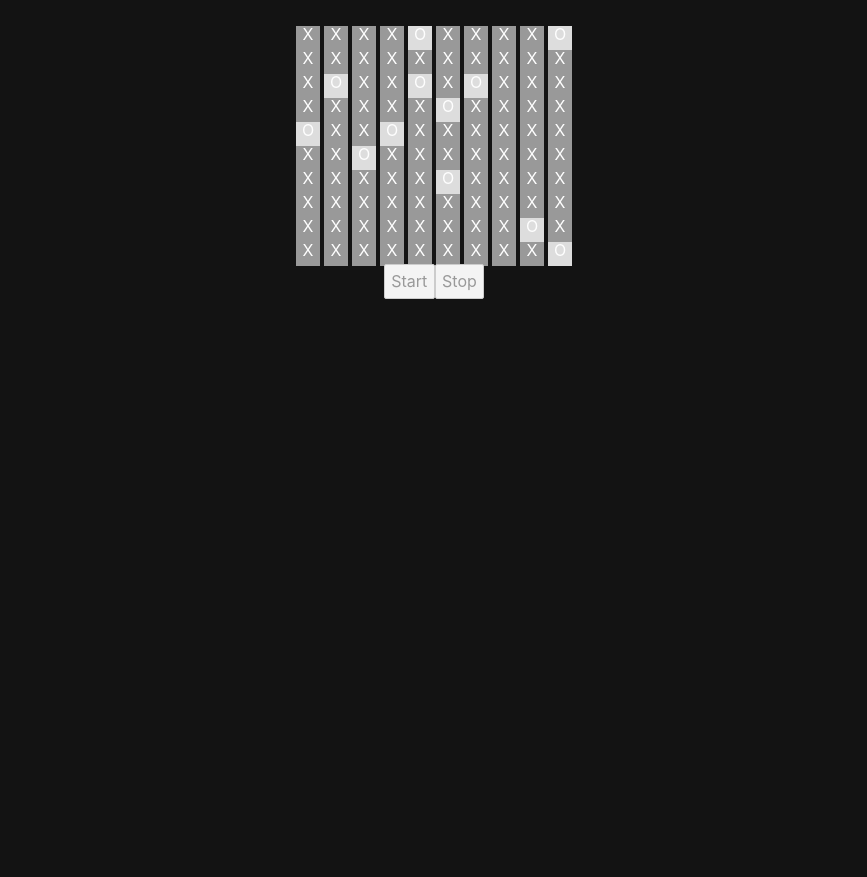
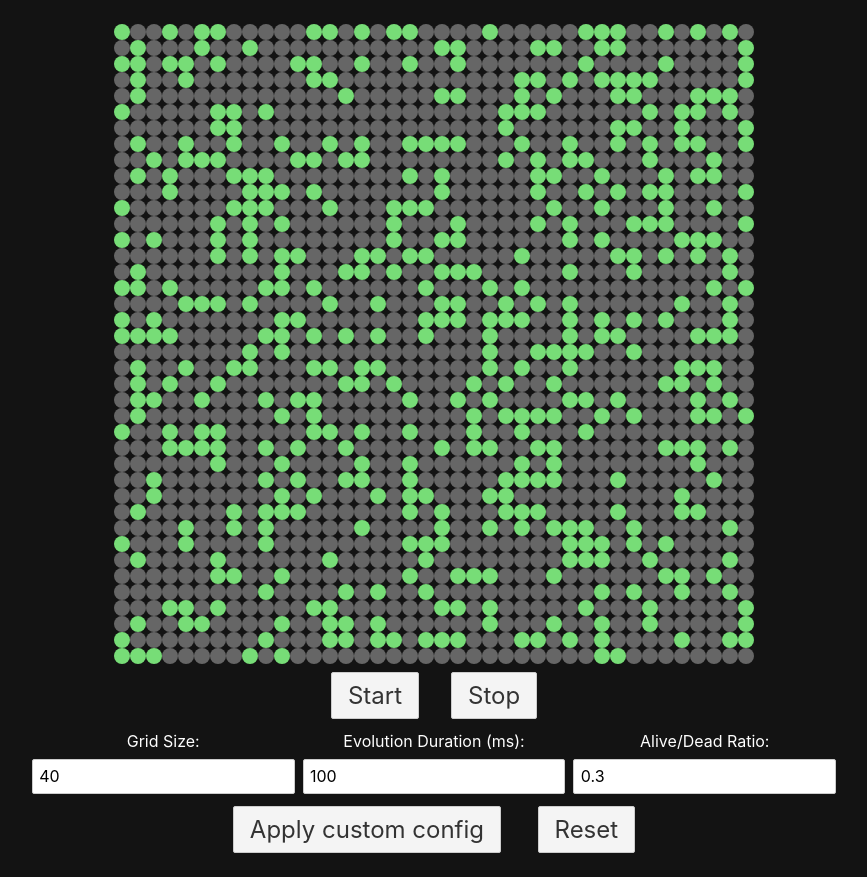
Before and after one commit to sinsys/conway-game-of-life, a Svelte app: page / in a window 1280 px wide. Shown: the whole page, without its empty margins (206-1073 px from the left). Before the commit the page ends 800 px from the top, so only its background shows below. Built offline with nearby package versions, Linux system fonts and the light colour scheme.

Commit message:
feat: final application

```diff
--- a/src/App.svelte
+++ b/src/App.svelte
@@ -1,3 +1,4 @@
+<!-- Root level entry point for Conway's Game of Life -->
 <script lang="ts">
 	import Conway from './Conway.svelte'
 </script>
--- a/src/Cell.svelte
+++ b/src/Cell.svelte
@@ -1,40 +1,37 @@
+<!-- Single Cell in Landscape -->
 <script lang="ts">
-  import type { Cell, Landscape } from './interfaces'
-  import { landscape, toggleCell, setNextLandscapeStep, assertNextCellStep } from './stores'
+  import type { Cell } from './interfaces'
+  import { toggleCell } from './stores'
   export let cell: Cell
-  let landscapeState: Landscape
-  landscape.subscribe(value => landscapeState = value)
 </script>
 
 <span
   class="cell
     {cell.alive ? 'alive' : 'dead'}"
-  on:click={ (_event) => {
-    toggleCell(cell)
-    setNextLandscapeStep()
-  } }
->
-  {cell.alive ? 'O' : 'X' }
-</span>
+  on:click={ (_event) => toggleCell(cell) }
+></span>
 
 <style>
   .cell {
-    width: 1.5rem;
-    height: 1.5rem;
+    width: 1rem;
+    height: 1rem;
     background: #CCC;
     display: inline-block;
-    margin: -0.125rem 0.125rem;
     font-size: 1rem;
     line-height: 1rem;
     color: #FEFEFE;
     cursor: pointer;
-    user-select: none; /* Non-prefixed version, currently
-                          supported by Chrome, Edge, Opera and Firefox */
+    user-select: none;
+    border-radius: 1rem;
+    transition: background 0.2s ease-in-out;
   }
   .alive {
-    background: #DDD;
+    background: #77DD77;
   }
   .dead {
-    background: #999;
+    background: #666;
+  }
+  .cell:hover {
+    background: #CCC;
   }
 </style>
--- a/src/Conway.svelte
+++ b/src/Conway.svelte
@@ -1,26 +1,66 @@
+<!-- Landscape of Conway's Game of Life - Core functionality lives here -->
 <script lang="ts">
-  /* TODO
-  [X] Generate programmatic grid (Landscape)
-  [X] User input (setup initial Landscape)
-  [X] Toggle cell (boolean) on Landscape
+  import { onDestroy } from 'svelte'
+  import type { Landscape, ConwayConfig } from './interfaces'
+  import {
+    landscape,
+    conwayConfig,
+    setNextLandscapeStep,
+    createLandscape
+  } from './stores'
+  import Cell from './Cell.svelte'
 
-  [X] Assert surrounding cells
-  [ ] Assert grid and layout next step
+  // Core statefulness of app
+  let state: Landscape
+  let propagate: NodeJS.Timer
+  let config: ConwayConfig
 
-  [ ] Begin/end sequence (pause/play)
-  [ ] Step function (advance one calculation) ... Use generator
-  [ ] Canvas/DOM (Draw) // Deprioritizing
-  */
-  import type { Landscape } from './interfaces'
-  import { landscape } from './stores'
-  import Cell from './Cell.svelte'
-  let state: Landscape
-  landscape.subscribe(value => state = value)
+  // Subscriptions
+  landscape.subscribe(ls => state = ls)
+  conwayConfig.subscribe(cfg => config = cfg)
+
+  // Set default input to override default config
+  let gridSize: number = config.gridSize
+  let evolutionDuration: number = config.evolutionDuration
+  let aliveRatio: number = config.aliveRatio
+
+  // Start evolution
+  const startPropagation = () => {
+    propagate = setInterval(() => {
+      setNextLandscapeStep()
+    }, config.evolutionDuration)
+  }
+
+  // Stop evolution
+  const stopPropagation = () => clearInterval(propagate)
+
+  // Reset board / Randomize
+  const randomize = () => {
+    clearInterval(propagate)
+    landscape.update(ls => createLandscape(config))
+  }
+
+  // Applies custom configuration
+  const applyConfig = () => {
+    conwayConfig.update(cfg => {
+      cfg = {
+        gridSize,
+        evolutionDuration,
+        aliveRatio
+      }
+      return cfg
+    })
+  }
+
+  // Cleanup on component destruction
+  onDestroy(() => clearInterval(propagate))
 </script>
 
 <!-- Root level element containing any rendering for Conway -->
 <div id="wrapper">
-  <div id="board">
+
+  <!-- Landscape plane -->
+  <div id="landscape">
     {#each state as row}
       <div class="row">
         {#each row as cell}
@@ -29,10 +69,44 @@
       </div>
     {/each}
   </div>
+
+  <!-- Controls -->
   <div id="controls">
-    <button disabled>Start</button>
-    <button disabled>Stop</button>
+    <button on:click={startPropagation}>
+      Start
+    </button>
+    <button on:click={stopPropagation}>
+      Stop
+    </button>
   </div>
+
+  <!-- Config -->
+  <div id="config">
+    <div>
+      <label for="gridSize">
+        Grid Size:
+      </label>
+      <input type="number" id="gridSize" bind:value={gridSize}>
+    </div>
+    <div>
+      <label for="evolutionDuration">
+        Evolution Duration (ms):
+      </label>
+      <input type="number" id="evolutionDuration" bind:value={evolutionDuration}>
+    </div>
+    <div>
+      <label for="aliveRatio">
+        Alive/Dead Ratio:
+      </label>
+      <input type="number" id="aliveRatio" bind:value={aliveRatio}>
+    </div>
+  </div>
+  <button on:click={applyConfig}>
+    Apply custom config
+  </button>
+  <button on:click={randomize}>
+    Reset
+  </button>
 </div>
 
 <style>
@@ -43,5 +117,22 @@
   .row {
     margin: 0;
     padding: 0;
+    line-height: 0.75rem;
+  }
+  button {
+    margin: 0.5rem 1rem;
+    padding: 0.5rem 1rem;
+    font-size: 1.5rem;
+  }
+  #config {
+    display: flex;
+    justify-content: center;
+  }
+  label {
+    margin: 0.25rem 1rem;
+    color: #FEFEFE;
+  }
+  input {
+    margin: 0.25rem;
   }
 </style>
--- a/src/main.ts
+++ b/src/main.ts
@@ -1,3 +1,4 @@
+/* Entry point for application to inject js */
 import App from './App.svelte';
 
 const app = new App({
--- a/src/stores.ts
+++ b/src/stores.ts
@@ -1,18 +1,27 @@
+/**
+ * This is our core stateful logic.
+ * You will see reducers and other high-level data here
+ */
 import { writable } from 'svelte/store'
-import type { Cell, Row, Landscape, CellSwitchMap } from './interfaces'
+import type { Cell, Row, Landscape, ConwayConfig } from './interfaces'
 
-export const cells = 10
+// Initial values for core config
+const baseConfig = {
+  gridSize: 40,
+  evolutionDuration: 100,
+  aliveRatio: 0.3
+}
 
 /**
  * This generates a Landscape
- * @param cells - Number of cells in a Row or Column
+ * @param config - Configuration for Conway's Landscape
  */
-export const createLandscape = (cells: number): Landscape => {
-  const row = Array(cells).fill(false)
-  const landscape = Array(cells).fill(row)
+export const createLandscape = (config: ConwayConfig): Landscape => {
+  const row = Array(config.gridSize).fill(false)
+  const landscape = Array(config.gridSize).fill(row)
   const randomizedLandscape: Landscape = landscape.map((row: Row, rowNum: number) =>
     row.map((_cell: Cell, columnNum: number) => ({
-      alive: Math.random() > 0.85,
+      alive: Math.random() < 0.3,
       columnNum: columnNum,
       rowNum: rowNum
     })
@@ -21,12 +30,22 @@ export const createLandscape = (cells: number): Landscape => {
   return randomizedLandscape
 }
 
+/* This initializes the store from the generated Landscape */
+export const landscape = writable(createLandscape(baseConfig))
+
+/* This initializes the configuration from the default */
+export const conwayConfig = writable(baseConfig)
+
 /**
- * This initializes the store from the generated Landscape
+ * Applies a configuration to the Conway Game of Life
+ * @param config - Configuration option for updating config
  */
-export const landscape = writable(
-  createLandscape(cells)
-)
+ export const setConfig = (config: ConwayConfig): void => {
+  conwayConfig.update(cc => {
+    cc = config
+    return cc
+  })
+}
 
 /**
  *
@@ -47,6 +66,7 @@ export const toggleCell = (cell: Cell): void => {
  * @returns - Boolean of if alive or not
  */
 export const assertNextCellStep = (cell: Cell, landscape: Landscape): boolean => {
+  // Maintain potential index variations of "close" bodies
   const connectionMap = [
     [-1, -1],
     [-1, 0],
@@ -81,6 +101,9 @@ export const assertNextCellStep = (cell: Cell, landscape: Landscape): boolean =>
   return false
 }
 
+/**
+ * This sets the next iteration of life into the landscape
+ */
 export const setNextLandscapeStep = (): void => {
   landscape.update(ls =>
     ls.map((row: Row) =>
```
Also changed, not shown: src/interfaces.ts (+12 -0 lines), src/Toggler.svelte (deleted), 1 other file (tests, documents, lock files or other folders).
